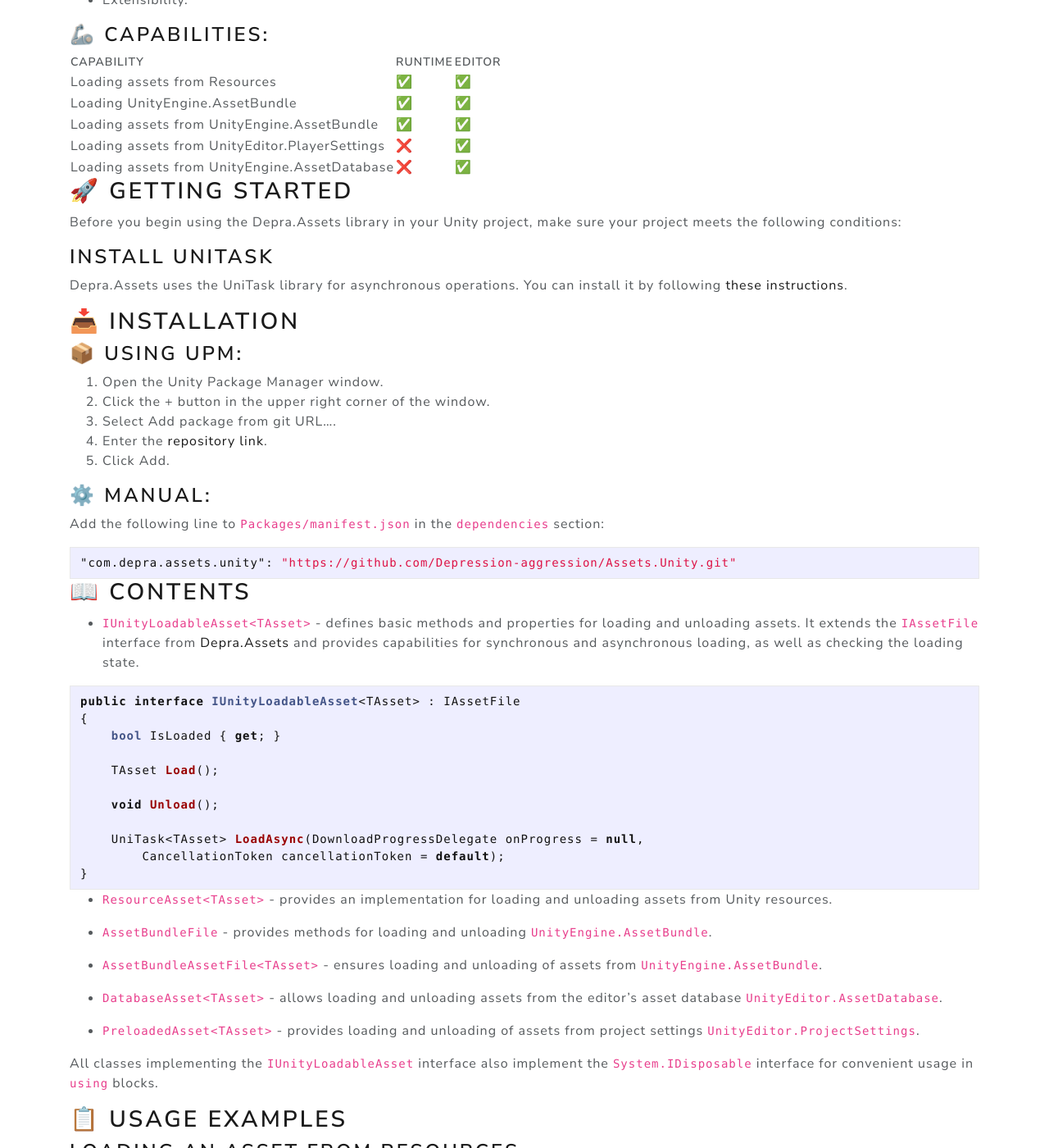
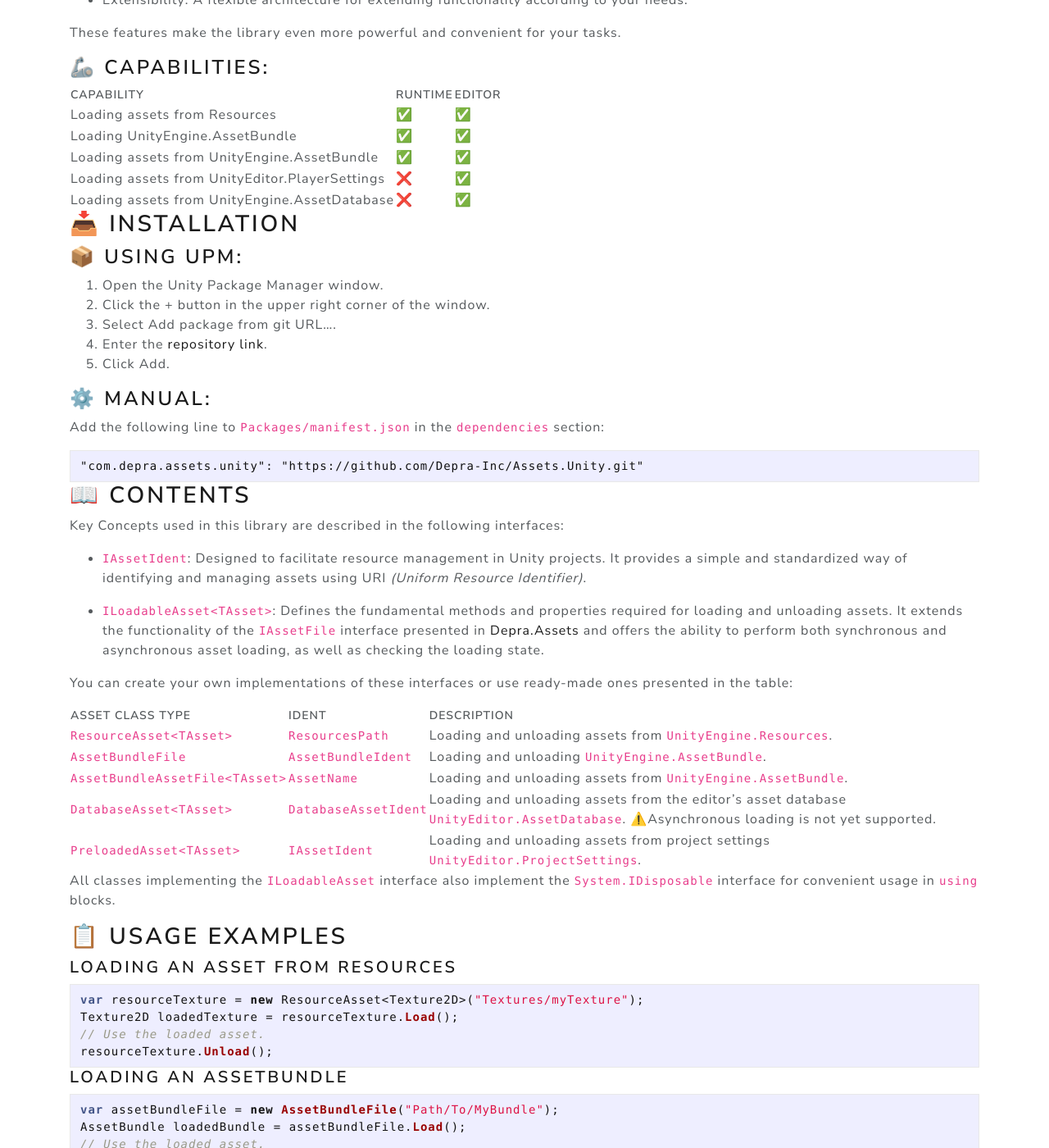
Before and after one commit to Depra-Inc/depra-inc.github.io, a Jekyll site: the page built from _unity-packages/assets-unity.md, in a window 1280 px wide and 1400 px high, scrolled down 453 px. Shown: the whole window at 82% size. Built offline with Jekyll 4.4.1, drawn with Linux system fonts in a browser that asks for light colours; some of the changed text lies outside the part shown.

Commit message:
Update assets-unity.md

````diff
--- a/_unity-packages/assets-unity.md
+++ b/_unity-packages/assets-unity.md
@@ -13,10 +13,12 @@ strategies for different sources.
 
 ### 💡 Features:
 
-- A uniform **API** for loading assets from different sources.
-- Support for canceling loading operations.
-- Providing information about the loading progress.
-- Extensibility.
+- **Standardization**: A unified **API** for asset loading from various sources.
+- **Cancellation Support**: The ability to cancel loading operations at any point.
+- **Progress Tracking**: Providing information on the current loading progress.
+- **Extensibility**: A flexible architecture for extending functionality according to your needs.
+
+These features make the library even more powerful and convenient for your tasks.
 
 ### 🦾 Capabilities:
 
@@ -28,16 +30,6 @@ strategies for different sources.
 | Loading assets from **UnityEditor.PlayerSettings** | ❌       | ✅      |
 | Loading assets from **UnityEngine.AssetDatabase**  | ❌       | ✅      |
 
-## 🚀 Getting Started
-
-Before you begin using the **Depra.Assets** library in your **Unity** project,
-make sure your project meets the following conditions:
-
-### Install UniTask
-
-**Depra.Assets** uses the **UniTask** library for asynchronous operations.
-You can install it by following [these instructions](https://github.com/Cysharp/UniTask#getting-started).
-
 ## 📥 Installation
 
 ### 📦 Using **UPM**:
@@ -45,55 +37,46 @@ You can install it by following [these instructions](https://github.com/Cysharp/
 1. Open the **Unity Package Manager** window.
 2. Click the **+** button in the upper right corner of the window.
 3. Select **Add package from git URL...**.
-4. Enter the [repository link](https://github.com/Depression-aggression/Assets.Unity.git).
+4. Enter the [repository link](https://github.com/Depra-Inc/Assets.Unity.git).
 5. Click **Add**.
 
 ### ⚙️ Manual:
 
 Add the following line to `Packages/manifest.json` in the `dependencies` section:
 
-```json
-"com.depra.assets.unity": "https://github.com/Depression-aggression/Assets.Unity.git"
+```
+"com.depra.assets.unity": "https://github.com/Depra-Inc/Assets.Unity.git"
 ```
 
 ## 📖 Contents
 
-- `IUnityLoadableAsset<TAsset>` - defines basic methods and properties for loading and unloading assets. It extends
-  the `IAssetFile` interface from [Depra.Assets](https://github.com/Depression-aggression/Assets) and provides
-  capabilities for synchronous and asynchronous loading, as well as checking the loading state.
+**Key Concepts** used in this library are described in the following interfaces:
 
-```csharp
-public interface IUnityLoadableAsset<TAsset> : IAssetFile
-{
-    bool IsLoaded { get; }
+- `IAssetIdent`: Designed to facilitate resource management in **Unity** projects.
+  It provides a simple and standardized way of identifying and managing assets using **URI**
+  *(Uniform Resource Identifier)*.
 
-    TAsset Load();
+- `ILoadableAsset<TAsset>`: Defines the fundamental methods and properties required for loading and unloading assets.
+  It extends the functionality of the `IAssetFile` interface presented
+  in [Depra.Assets](https://github.com/Depra-Inc/Assets) and offers the ability to perform both synchronous and
+  asynchronous asset loading, as well as checking the loading state.
 
-    void Unload();
+You can create your own implementations of these interfaces or use ready-made ones presented in the table:
 
-    UniTask<TAsset> LoadAsync(DownloadProgressDelegate onProgress = null,
-        CancellationToken cancellationToken = default);
-}
-```
+| Asset class type               | Ident                | Description                                                                                                                                 |
+|--------------------------------|----------------------|---------------------------------------------------------------------------------------------------------------------------------------------|
+| `ResourceAsset<TAsset>`        | `ResourcesPath`      | Loading and unloading assets from `UnityEngine.Resources`.                                                                                  |
+| `AssetBundleFile`              | `AssetBundleIdent`   | Loading and unloading `UnityEngine.AssetBundle`.                                                                                            |
+| `AssetBundleAssetFile<TAsset>` | `AssetName`          | Loading and unloading assets from `UnityEngine.AssetBundle`.                                                                                |
+| `DatabaseAsset<TAsset>`        | `DatabaseAssetIdent` | Loading and unloading assets from the editor's asset database `UnityEditor.AssetDatabase`. ⚠️**Asynchronous loading is not yet supported.** |
+| `PreloadedAsset<TAsset>`       | `IAssetIdent`        | Loading and unloading assets from project settings `UnityEditor.ProjectSettings`.                                                           |
 
-- `ResourceAsset<TAsset>` - provides an implementation for loading and unloading assets from **Unity** resources.
-
-- `AssetBundleFile` - provides methods for loading and unloading `UnityEngine.AssetBundle`.
-
-- `AssetBundleAssetFile<TAsset>` - ensures loading and unloading of assets from `UnityEngine.AssetBundle`.
-
-- `DatabaseAsset<TAsset>` - allows loading and unloading assets from the editor's asset database
-  `UnityEditor.AssetDatabase`.
-
-- `PreloadedAsset<TAsset>` - provides loading and unloading of assets from project
-  settings `UnityEditor.ProjectSettings`.
-
-All classes implementing the `IUnityLoadableAsset` interface also implement the `System.IDisposable` interface for
+All classes implementing the `ILoadableAsset` interface also implement the `System.IDisposable` interface for
 convenient usage in `using` blocks.
 
 ## 📋 Usage Examples
 
-### Loading an Asset from Resources
+#### Loading an Asset from Resources
 
 ```csharp
 var resourceTexture = new ResourceAsset<Texture2D>("Textures/myTexture");
@@ -102,7 +85,7 @@ Texture2D loadedTexture = resourceTexture.Load();
 resourceTexture.Unload();
 ```
 
-### Loading an AssetBundle
+#### Loading an AssetBundle
 
 ```csharp
 var assetBundleFile = new AssetBundleFile("Path/To/MyBundle");
@@ -111,7 +94,7 @@ AssetBundle loadedBundle = assetBundleFile.Load();
 assetBundleFile.Unload();
 ```
 
-### Loading an Asset from an AssetBundle
+#### Loading an Asset from an AssetBundle
 
 ```csharp
 var assetBundle = AssetBundle.LoadFromFile("Path/To/MyBundle");
@@ -121,7 +104,7 @@ GameObject loadedAsset = assetBundleAsset.Load();
 assetBundleAsset.Dispose();
 ```
 
-### Loading an Asset from the Editor Database
+#### Loading an Asset from the Editor Database
 
 ```csharp
 var databaseAsset = new DatabaseAsset<MyScriptableObject>("Path/To/MyAsset");
@@ -130,7 +113,7 @@ MyScriptableObject loadedObject = databaseAsset.Load();
 databaseAsset.Dispose();
 ```
 
-### Loading an Asset from Project Settings
+#### Loading an Asset from Project Settings
 
 ```csharp
 var preloadedAsset = new PreloadedAsset<GameObject>("Path/To/MyAsset");
@@ -141,26 +124,25 @@ preloadedAsset.Dispose();
 
 ## 🖇 Dependencies
 
-- [Depra.Assets](https://github.com/Depression-aggression/Assets) - the base library for working with assets (provided
-  with this UPM package).
-- [UniTask](https://github.com/Cysharp/UniTask) - a library for asynchronous operations.
+- [Depra.Assets](https://github.com/Depra-Inc/Assets.git) - the base library for working with assets (provided
+  with this **UPM** package).
 
 ## 🤝 Collaboration
 
 I welcome feature requests and bug reports in
-the [issues section](https://github.com/Depression-aggression/Assets.Unity/issues), and I also
-accept [pull requests](https://github.com/Depression-aggression/Assets.Unity/pulls).
+the [issues section](https://github.com/Depra-Inc/Assets.Unity/issues), and I also
+accept [pull requests](https://github.com/Depra-Inc/Assets.Unity/pulls).
 
 ## 🫂 Support
 
 I am an independent developer, and most of the development of this project is done in my free time. If you are
 interested in collaborating or hiring me for a project, please check out
-my [portfolio](https://github.com/Depression-aggression) and [contact me](mailto:g0dzZz1lla@yandex.ru)!
+my [portfolio](https://github.com/Depra-Inc) and [contact me](mailto:g0dzZz1lla@yandex.ru)!
 
 ## 🔐 License
 
 This project is distributed under the
-**[Apache-2.0 license](https://github.com/Depression-aggression/Assets.Unity/blob/main/LICENSE.md)**
+**[Apache-2.0 license](https://github.com/Depra-Inc/Assets.Unity/blob/main/LICENSE.md)**
 
 Copyright (c) 2023 Nikolay Melnikov
-[g0dzZz1lla@yandex.ru](mailto:g0dzZz1lla@yandex.ru)
+[n.melnikov@depra.org](mailto:n.melnikov@depra.org)
````
Also changed, not shown: other parts of _unity-packages/assets-unity.md (+1 -1 lines).
